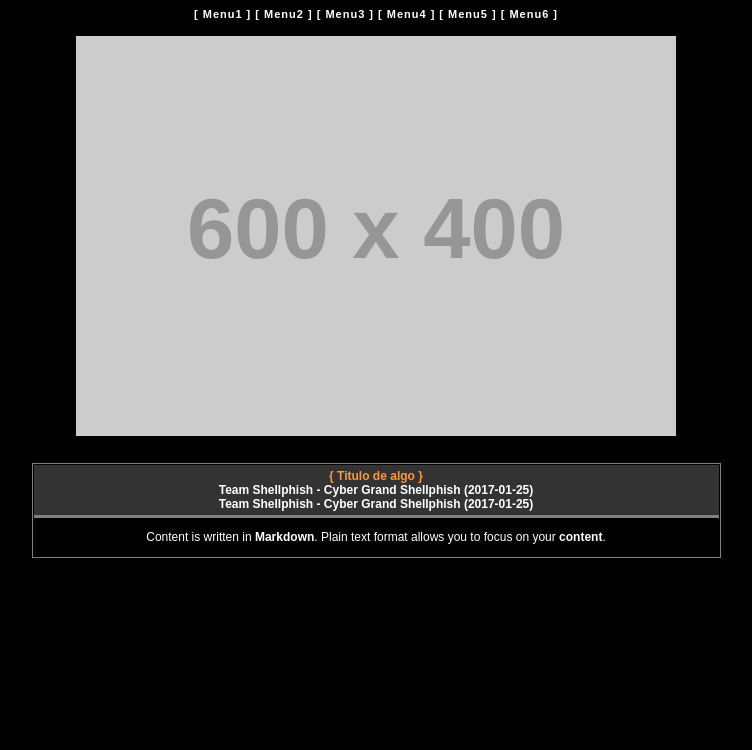
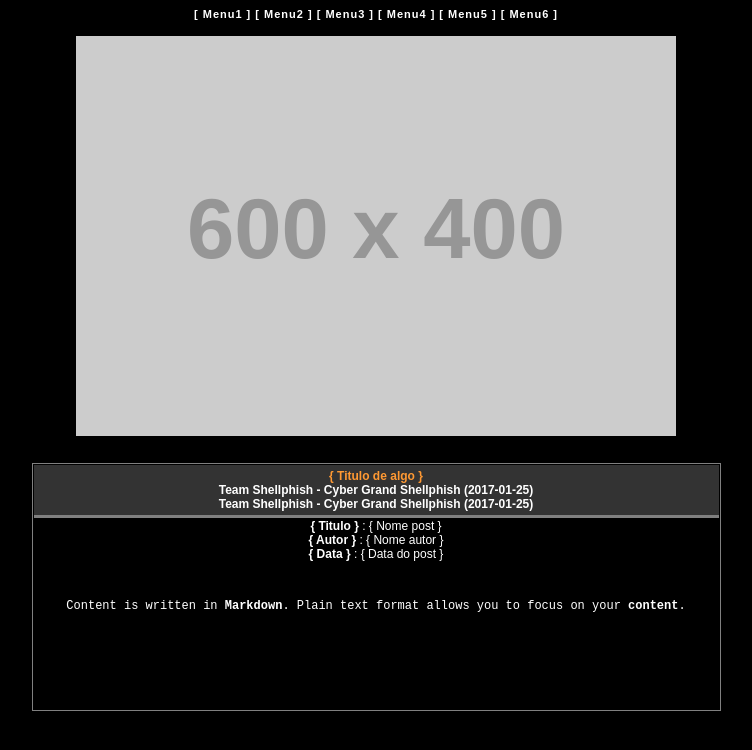
Before and after one commit to nick-belane/nick-belane.github.io, a Jekyll site: the page built from index.md, in a window 1280 px wide. Shown: the top 750 px of the page, without its empty margins (264-1016 px from the left). Built offline with Jekyll 4.4.1, drawn with Linux system fonts in a browser that asks for light colours.

Commit message:
Update default.html

```diff
--- a/_layouts/default.html
+++ b/_layouts/default.html
@@ -2,6 +2,7 @@
 {% include header.html %}
 <div style="padding-top: 4px; padding-bottom: 4px;">
    <div class="around">
+      <!-- Inserir em include details? -->
       <div class="details">
          <strong> { Titulo de algo } </strong>
          <br>
@@ -9,5 +10,24 @@
          <br>
          <a href="#">Team Shellphish - Cyber Grand Shellphish (2017-01-25)</a>
       </div>
-     {{ content }}
+      <!-- Inserir em include details? -->
+      <div style="border-top: 1px solid black; border-bottom: 2px solid black">
+         <div class="opt" id="article">
+            <strong>{ Titulo }</strong>
+            : { Nome post }
+         </div>
+         <div class="opt-bottom">
+            <strong>{ Autor }</strong>
+            : { Nome autor }
+         </div>
+         <div class="opt-bottom">
+            <strong>{ Data }</strong>
+            : { Data do post }
+         </div>
+         <pre>
+            {{ content }}
+         </pre>
+      </div>
+   </div>
+</div>
 {% include footer.html %}
```
